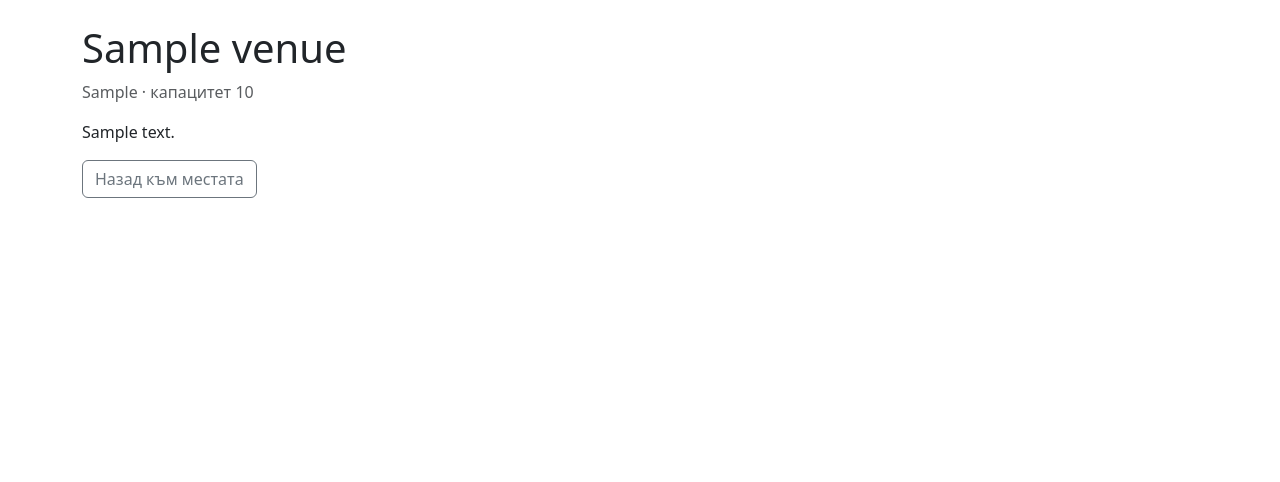
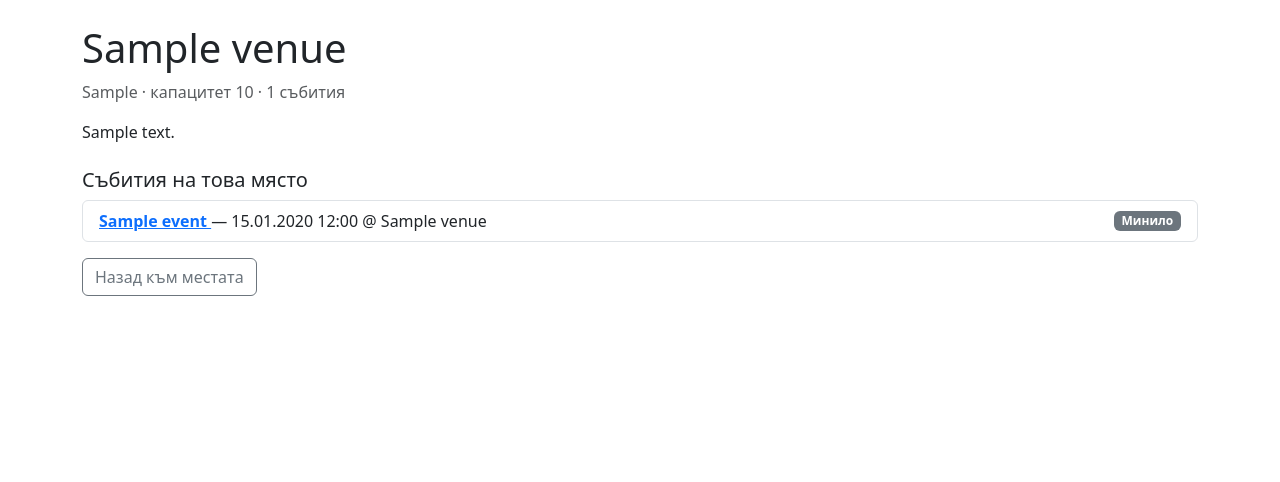
Before and after one commit to MartinBuilds/Django_Basics_Regular_Exam_martinkolew, a Django app: page /venues/1/ in a window 1280 px wide. Shown: the part 56-538 px from the top of the page. Run offline with Django 5.2, Linux system fonts and the light colour scheme; tables that the repository leaves empty hold one stand-in row (values such as "Sample post").

Commit message:
Show event count on venues and upcoming badges

```diff
--- a/events/models.py
+++ b/events/models.py
@@ -1,5 +1,6 @@
 from django.db import models
 from django.urls import reverse
+from django.utils import timezone
 
 from performers.models import Performer
 from venues.models import Venue
@@ -29,3 +30,7 @@ class Event(models.Model):
 
     def get_absolute_url(self):
         return reverse('event-details', kwargs={'pk': self.pk})
+
+    @property
+    def is_upcoming(self):
+        return self.start_datetime >= timezone.now()
--- a/templates/events/event_details.html
+++ b/templates/events/event_details.html
@@ -5,11 +5,17 @@
 
 {% block content %}
 <h1>{{ event.title }}</h1>
+{% if event.is_upcoming %}
+    <p><span class="badge text-bg-success">Предстоящо</span></p>
+{% else %}
+    <p><span class="badge text-bg-secondary">Минило</span></p>
+{% endif %}
 <p class="text-muted">
     {{ event.start_datetime|date:"d.m.Y H:i" }}
     —
     {{ event.end_datetime|date:"d.m.Y H:i" }}
 </p>
+
 <p>
     <strong>Място:</strong>
     <a href="{% url 'venue-details' event.venue.pk %}">{{ event.venue }}</a>
--- a/templates/partials/event_item.html
+++ b/templates/partials/event_item.html
@@ -1,7 +1,14 @@
-<li class="list-group-item">
-    <a href="{% url 'event-details' event.pk %}">
-        <strong>{{ event.title }}</strong>
-    </a>
-    — {{ event.start_datetime|date:"d.m.Y H:i" }}
-    @ {{ event.venue }}
+<li class="list-group-item d-flex justify-content-between align-items-center">
+    <div>
+        <a href="{% url 'event-details' event.pk %}">
+            <strong>{{ event.title }}</strong>
+        </a>
+        — {{ event.start_datetime|date:"d.m.Y H:i" }}
+        @ {{ event.venue }}
+    </div>
+    {% if event.is_upcoming %}
+        <span class="badge text-bg-success">Предстоящо</span>
+    {% else %}
+        <span class="badge text-bg-secondary">Минило</span>
+    {% endif %}
 </li>
--- a/templates/venues/venue_details.html
+++ b/templates/venues/venue_details.html
@@ -4,7 +4,10 @@
 
 {% block content %}
 <h1>{{ venue.name }}</h1>
-<p class="text-muted">{{ venue.city }} · капацитет {{ venue.capacity }}</p>
+<p class="text-muted">
+    {{ venue.city }} · капацитет {{ venue.capacity }}
+    · {{ venue.events_count }} събития
+</p>
 
 {% if venue.description %}
     <p>{{ venue.description }}</p>
@@ -12,5 +15,16 @@
     <p class="text-muted">Няма описание.</p>
 {% endif %}
 
+<h2 class="h5 mt-4">Събития на това място</h2>
+{% if events %}
+    <ul class="list-group mb-3">
+        {% for event in events %}
+            {% include 'partials/event_item.html' %}
+        {% endfor %}
+    </ul>
+{% else %}
+    <p class="text-muted">Все още няма събития за това място.</p>
+{% endif %}
+
 <a href="{% url 'venue-list' %}" class="btn btn-outline-secondary">Назад към местата</a>
 {% endblock %}
--- a/templates/venues/venue_list.html
+++ b/templates/venues/venue_list.html
@@ -19,6 +19,9 @@
                     — {{ venue.city }}
                     (капацитет: {{ venue.capacity }})
                 </div>
+                <span class="badge text-bg-secondary">
+                    {{ venue.events_count }} събития
+                </span>
             </li>
         {% endfor %}
     </ul>
--- a/venues/views.py
+++ b/venues/views.py
@@ -1,3 +1,4 @@
+from django.db.models import Count
 from django.shortcuts import get_object_or_404, redirect, render
 
 from .forms import VenueForm
@@ -5,7 +6,7 @@ from .models import Venue
 
 
 def venue_list(request):
-    venues = Venue.objects.all()
+    venues = Venue.objects.annotate(events_count=Count('events'))
     context = {
         'venues': venues,
     }
@@ -13,9 +14,14 @@ def venue_list(request):
 
 
 def venue_details(request, pk):
-    venue = get_object_or_404(Venue, pk=pk)
+    venue = get_object_or_404(
+        Venue.objects.annotate(events_count=Count('events')),
+        pk=pk,
+    )
+    events = venue.events.all()
     context = {
         'venue': venue,
+        'events': events,
     }
     return render(request, 'venues/venue_details.html', context)
 
```
